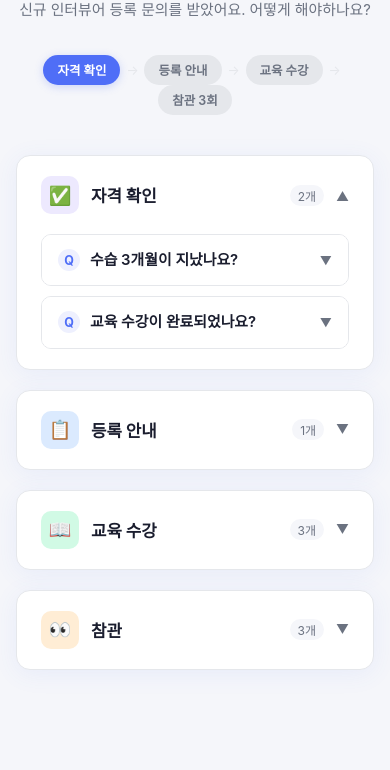
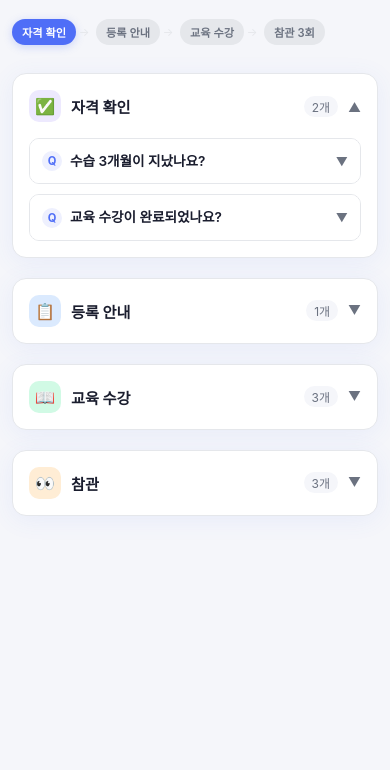
Before and after one commit to heen-vivid/01_Daangn_NewInterviewerGuide, a plain HTML site: page 01_New Interviewer Guide.html in a window 390 px wide. Shown: the part 85-855 px from the top of the page. Drawn offline with Linux system fonts and the light colour scheme.

Commit message:
Update: 모바일 반응형 추가 및 좌우 패딩 균등 조정

```diff
--- a/01_New Interviewer Guide.html
+++ b/01_New Interviewer Guide.html
@@ -119,8 +119,9 @@
     }
     .qa-item.open .qa-answer { max-height: 1000px; }
     .qa-answer-inner {
-      padding: 0 16px 16px 48px;
-      font-size: 0.9rem; line-height: 1.7; color: #374151;
+      padding: 4px 16px 16px 16px;
+      font-size: 0.9rem; line-height: 2.0; color: #374151;
+      letter-spacing: -0.01em;
     }
     .qa-answer-inner a { color: var(--primary); text-decoration: underline; }
     .qa-answer-inner code {
@@ -165,6 +166,46 @@
     .case-has a { color: #2563eb; }
     .case-no {
       background: #fef3c7; border-left: 3px solid #f59e0b; color: #92400e;
+    }
+
+    /* ─── Mobile responsive ─── */
+    @media (max-width: 640px) {
+      body { padding: 24px 12px 60px; }
+
+      header { margin-bottom: 24px; }
+      header h1 { font-size: 1.3rem; }
+      header p { font-size: 0.85rem; }
+
+      .pipeline {
+        gap: 4px; margin-bottom: 28px;
+        justify-content: flex-start;
+      }
+      .pipe-node { padding: 5px 10px; font-size: 0.7rem; }
+      .pipe-arrow { width: 16px; font-size: 0.7rem; }
+
+      .section-header { padding: 16px 16px; gap: 10px; }
+      .section-icon { width: 32px; height: 32px; font-size: 1rem; }
+      .section-title { font-size: 0.95rem; }
+      .section-inner { padding: 0 16px 16px; }
+
+      .qa-question { padding: 12px 12px; gap: 8px; }
+      .qa-q-icon { width: 20px; height: 20px; font-size: 0.7rem; }
+      .qa-q-text { font-size: 0.85rem; }
+
+      .qa-answer-inner { padding: 4px 12px 14px 12px; font-size: 0.84rem; }
+
+      .steps-list li { padding: 8px 10px; font-size: 0.8rem; }
+      .case-block { padding: 8px 12px; font-size: 0.8rem; }
+    }
+
+    @media (max-width: 380px) {
+      header h1 { font-size: 1.15rem; }
+
+      .pipeline { justify-content: center; }
+      .pipe-node { padding: 4px 8px; font-size: 0.65rem; }
+      .pipe-arrow { width: 12px; font-size: 0.6rem; }
+
+      .qa-answer-inner { padding: 4px 10px 12px 10px; }
     }
   </style>
 </head>
```
